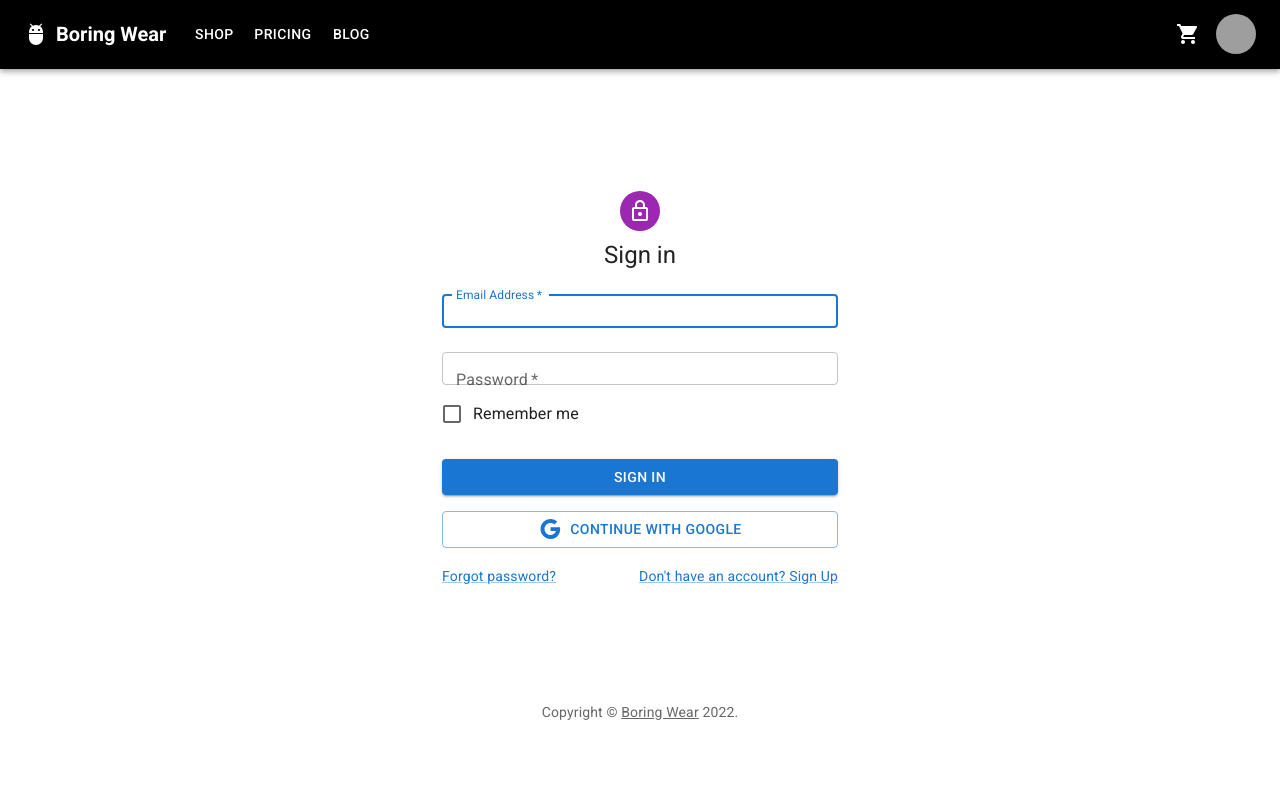
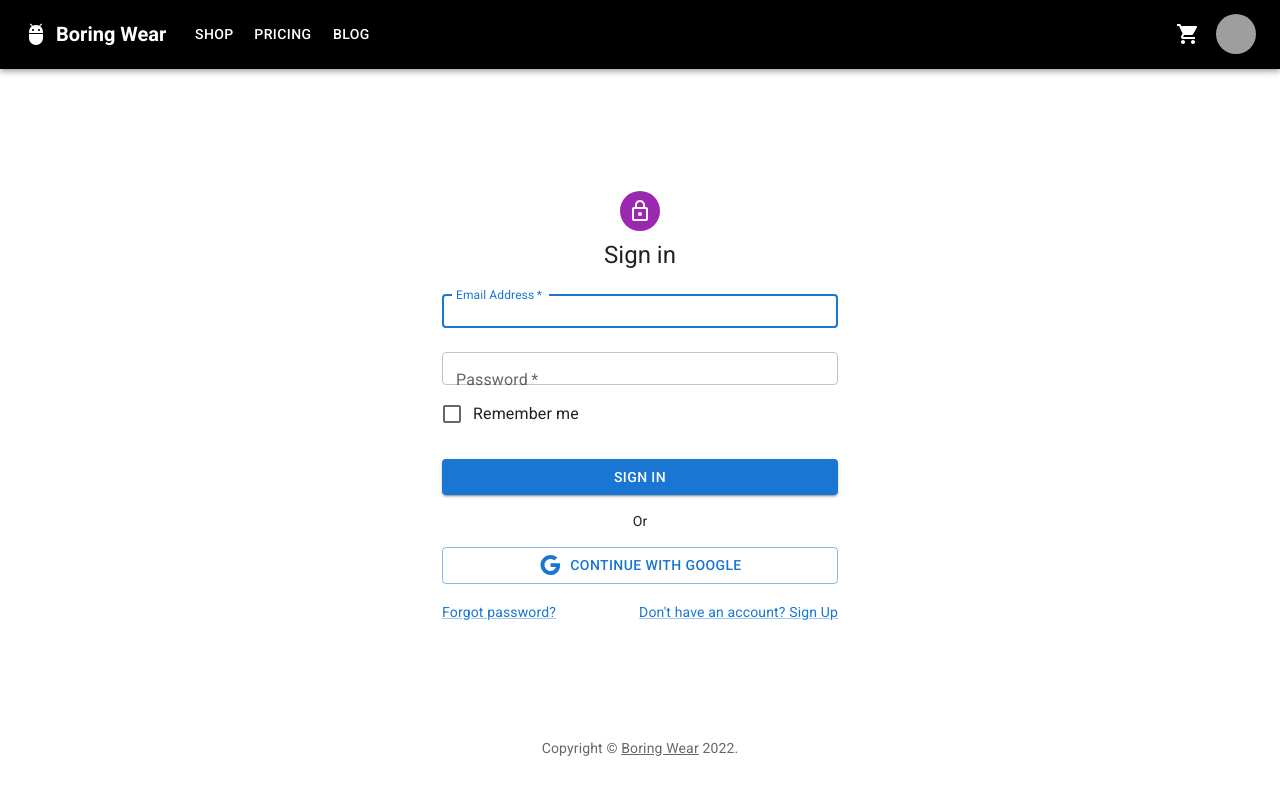
Before and after one commit to nima-karami/boring-wear, a React (Create React App) app: page /signIn in a window 1280 px wide. Shown: the top 794 px of the page. Built offline with nearby package versions, Linux system fonts and the light colour scheme; grey boxes are pictures that could not be loaded.

Commit message:
adding google signin button to the sign in page

```diff
--- a/src/components/SigninForm.js
+++ b/src/components/SigninForm.js
@@ -85,11 +85,12 @@ export default function SignIn() {
             >
               Sign In
             </Button>
+            <Typography align="center" variant="body2" > Or </Typography>
             <Button
               onClick={signInWithGoogle}
               fullWidth
               variant="outlined"
-              sx={{ mt:0 , mb: 2 }}
+              sx={{ mt:2 , mb: 2 }}
             >
               <GoogleIcon sx={{ mr:1 }} /> Continue With Google
             </Button>
```
